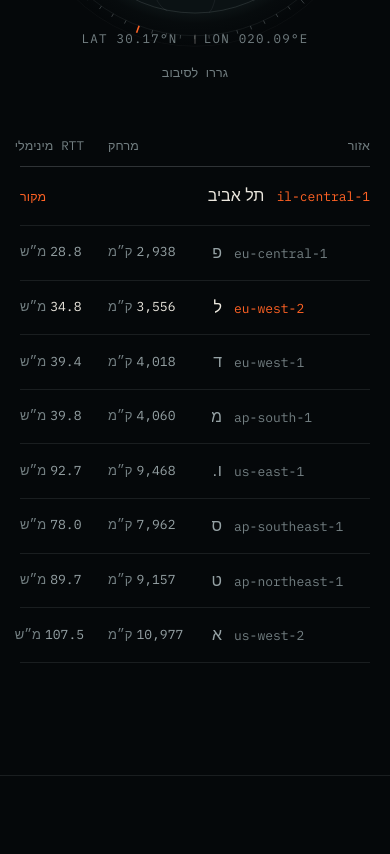
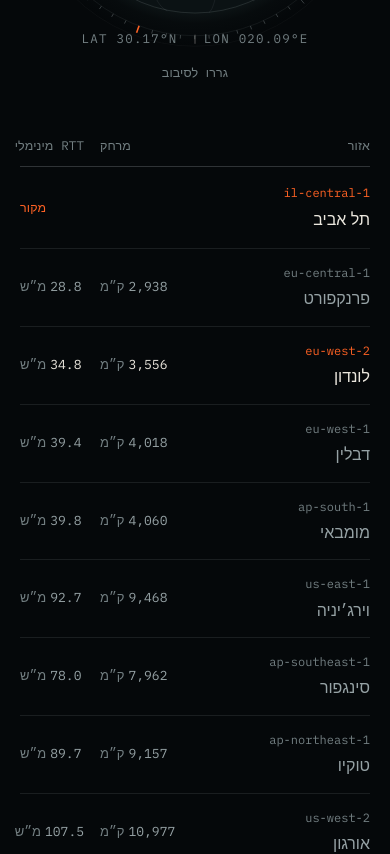
Before and after one commit to Shtibel1/nadav-lab, a Next.js app: page / in a window 390 px wide. Shown: the part 5580-6434 px from the top of the page. Built offline with nearby package versions, Linux system fonts and the light colour scheme; no server answers; a web font is replaced by a local one.

Commit message:
fix(reach): align origin row and stack region code above city on mobile
Co-authored-by: Shtibel1 <Shtibel1@users.noreply.github.com>

```diff
--- a/src/components/reach/Reach.tsx
+++ b/src/components/reach/Reach.tsx
@@ -72,14 +72,14 @@ export default function Reach() {
           </div>
 
           <div className="order-2 col-span-12 lg:order-1 lg:col-span-5" data-reveal style={{ "--d": "120ms" } as React.CSSProperties}>
-            <div className="label grid grid-cols-[1fr_auto_auto] gap-x-6 border-b border-line-strong pb-3 text-fog">
+            <div className="label grid grid-cols-[1fr_auto_auto] gap-x-4 sm:gap-x-6 border-b border-line-strong pb-3 text-fog">
               <span>{t.reach.region}</span>
               <span className="w-20 whitespace-nowrap text-end">{t.reach.distance}</span>
               <span className="w-16 whitespace-nowrap text-end">{t.reach.rtt}</span>
             </div>
-            <div className="grid grid-cols-[1fr_auto_auto] items-center gap-x-6 border-b border-line py-4">
-              <span className="flex items-baseline gap-3">
-                <span className="mono text-[0.8125rem] text-signal" dir="ltr">
+            <div className="grid grid-cols-[1fr_auto_auto] items-center gap-x-4 sm:gap-x-6 border-b border-line py-4">
+              <span className="flex min-w-0 flex-col gap-1 sm:flex-row sm:items-baseline sm:gap-3">
+                <span className="mono self-start text-[0.75rem] text-signal sm:w-[8.5rem] sm:shrink-0 sm:self-auto sm:text-[0.8125rem]" dir="ltr">
                   {origin.code}
                 </span>
                 <span className="text-bone">{origin.city[locale]}</span>
@@ -98,15 +98,21 @@ export default function Reach() {
                       onClick={() => focus(i)}
                       aria-pressed={on}
                       className={cn(
-                        "spec-row grid w-full grid-cols-[1fr_auto_auto] items-center gap-x-6 border-b border-line py-3.5 text-start transition-colors duration-500",
+                        "spec-row grid w-full grid-cols-[1fr_auto_auto] items-center gap-x-4 sm:gap-x-6 border-b border-line py-3.5 text-start transition-colors duration-500",
                         on ? "text-bone" : "text-mist hover:text-bone",
                       )}
                     >
-                      <span className="flex min-w-0 items-baseline gap-3">
-                        <span className={cn("mono w-[8.5rem] shrink-0 text-[0.8125rem] transition-colors", on ? "text-signal" : "text-fog")} dir="ltr">
+                      <span className="flex min-w-0 flex-col gap-1 sm:flex-row sm:items-baseline sm:gap-3">
+                        <span
+                          className={cn(
+                            "mono self-start text-[0.75rem] transition-colors sm:w-[8.5rem] sm:shrink-0 sm:self-auto sm:text-[0.8125rem]",
+                            on ? "text-signal" : "text-fog",
+                          )}
+                          dir="ltr"
+                        >
                           {r.code}
                         </span>
-                        <span className="truncate">{r.city[locale]}</span>
+                        <span className="truncate text-start">{r.city[locale]}</span>
                       </span>
                       <span className="mono tabular w-20 text-end text-[0.8125rem]">
                         {formatNumber(r.km, locale)}
```
